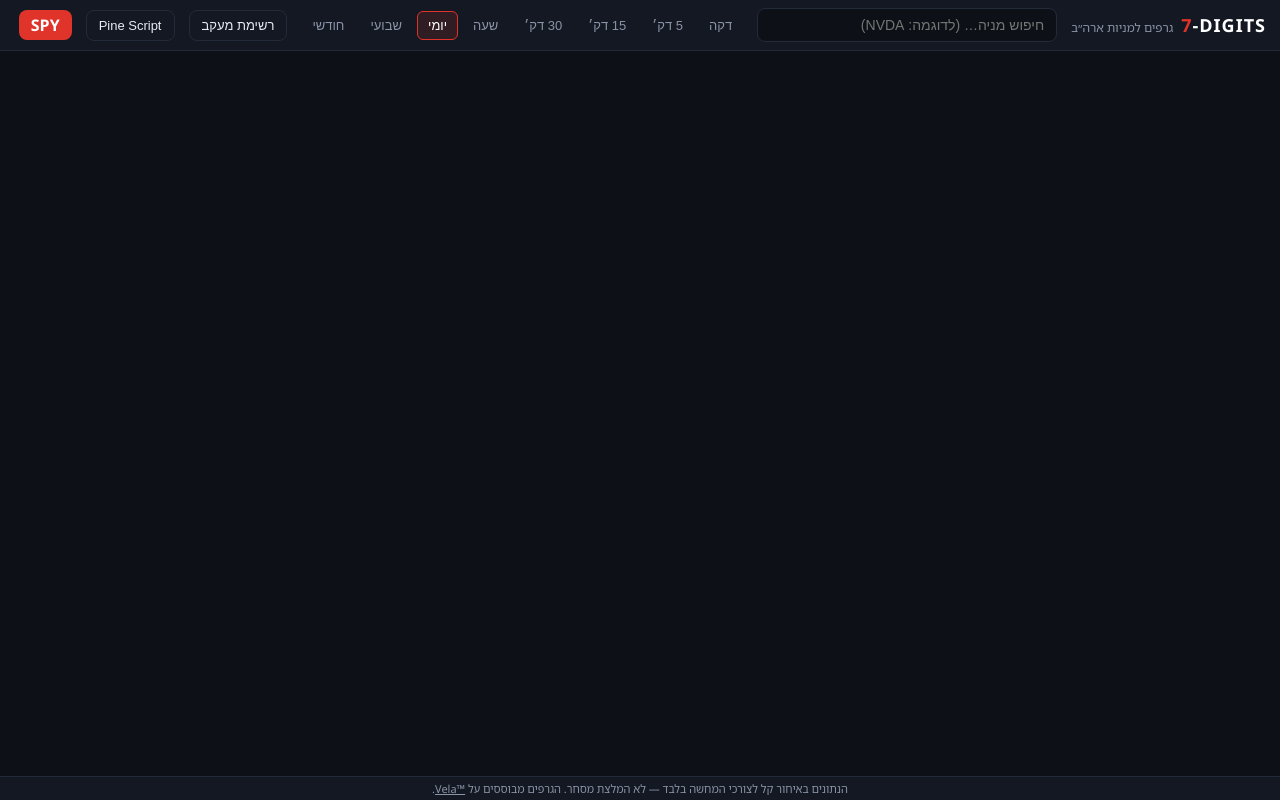
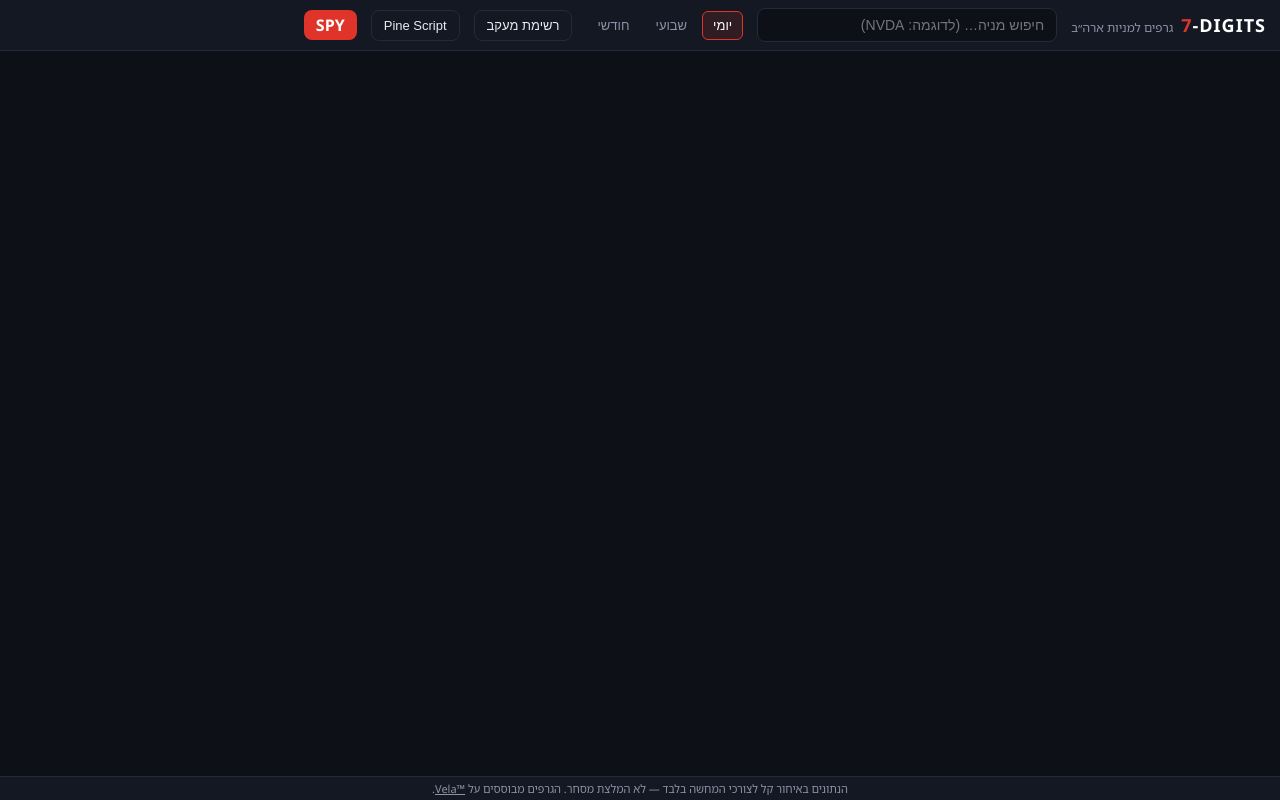
Before and after one commit to moosh32/7digits-charts, a website with bundled scripts: page public/index.html in a window 1280 px wide. Built offline with nearby package versions, Linux system fonts and the light colour scheme; what @luxalgo/vela would draw is missing.

Commit message:
EOD-only launch: daily/weekly/monthly, intraday hidden

```diff
--- a/public/app.js
+++ b/public/app.js
@@ -33,7 +33,7 @@ class StocksProvider {
         return {
             name: 'stocks',
             displayName: 'US Stocks',
-            supportedTimeframes: ['1', '5', '15', '30', '60', 'D', 'W', 'M'],
+            supportedTimeframes: ['D', 'W', 'M'],
             capabilities: { enumerate: true, stream: false, symbolInfo: false },
         };
     }
@@ -47,6 +47,7 @@ const ws = new VelaWorkspace('#chart', {
     symbol: 'stocks:SPY',
     timeframe: 'D',
     theme: 'dark',
+    timeframes: ['D', 'W', 'M'],
     providers: { stocks: () => new StocksProvider() },
     engines: { pine: () => new PineWorkerEngine() },
     persist: true,
--- a/public/index.html
+++ b/public/index.html
@@ -17,11 +17,6 @@
     <div id="search-results" class="search-results" hidden></div>
   </div>
   <nav class="timeframes" id="timeframes">
-    <button data-tf="1">דקה</button>
-    <button data-tf="5">5 דק׳</button>
-    <button data-tf="15">15 דק׳</button>
-    <button data-tf="30">30 דק׳</button>
-    <button data-tf="60">שעה</button>
     <button data-tf="D" class="active">יומי</button>
     <button data-tf="W">שבועי</button>
     <button data-tf="M">חודשי</button>
```
